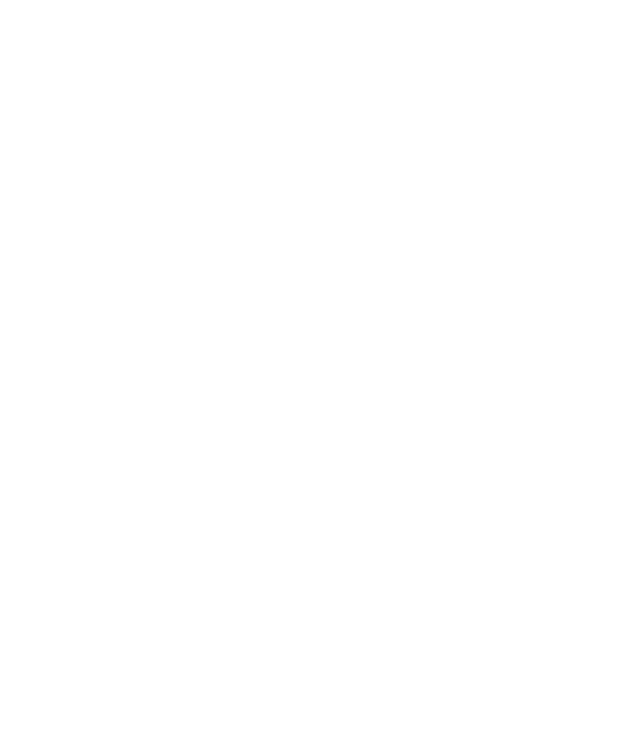
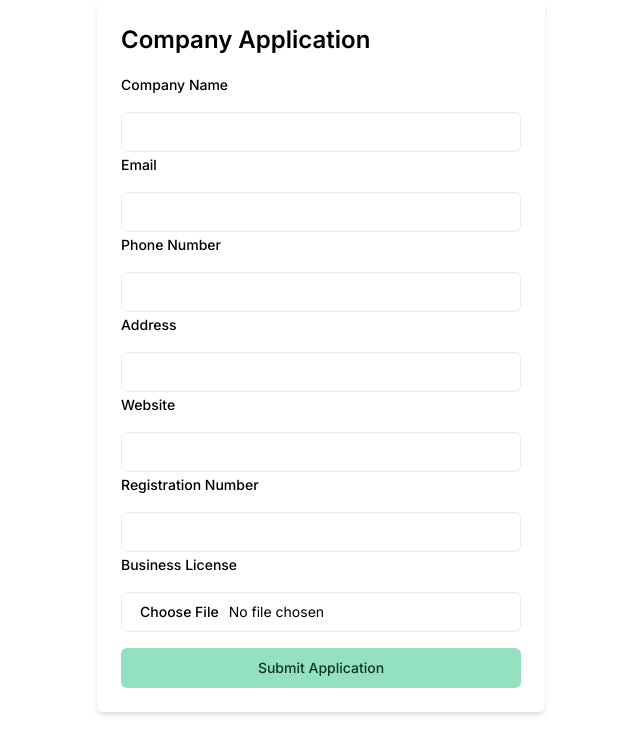
Before and after one commit to SiewJun/ecosync1, a React (Vite) app in the folder client/: page /company-signup in a window 1280 px wide. Before the commit this address had no page. Shown: the top 754 px of the page, without its empty margins (319-959 px from the left). Built offline with nearby package versions, Linux system fonts and the light colour scheme.

Commit message:
added company registration process and a sample admin dashboard

```diff
--- a/client/src/App.jsx
+++ b/client/src/App.jsx
@@ -8,6 +8,9 @@
 import ProfilePage from './pages/ProfilePage';
 import ForgotPasswordPage from './pages/ForgotPasswordPage';
 import ResetPasswordPage from './pages/ResetPasswordPage';
+import CompanyRegistrationPage from './pages/CompanySignUpPage';
+import AdminDashboardPage from './pages/AdminDashboardPage';
+import CompletedCompanySignUpPage from './pages/CompletedCompanySignUpPage';
 
 const App = () => {
   const [isAuthenticated, setIsAuthenticated] = useState(false);
@@ -26,6 +29,9 @@
           <Route path="/signup" element={<SignUpPage />} />
           <Route path="/forgot-password" element={<ForgotPasswordPage />} />
           <Route path="/reset-password/:token" element={<ResetPasswordPage />} />
+          <Route path="/company-signup" element={<CompanyRegistrationPage />} />
+          <Route path="/admindashboard" element={<AdminDashboardPage />} />
+          <Route path="/complete-registration" element={<CompletedCompanySignUpPage />} />
           <Route path="/profile" element={isAuthenticated ? <ProfilePage /> : <Navigate to="/signin" />} />
         </Routes>
       </Router>
--- /dev/null
+++ b/client/src/_components/auth/AdminDashboard.jsx
@@ -0,0 +1,72 @@
+import { useState, useEffect } from 'react';
+import axios from 'axios';
+
+const AdminDashboard = () => {
+  const [applications, setApplications] = useState([]);
+  const [error, setError] = useState("");
+
+  useEffect(() => {
+    const fetchApplications = async () => {
+      try {
+        const response = await axios.get('http://localhost:5000/api/auth/pending-applications', {
+          headers: {
+            'Authorization': `Bearer ${localStorage.getItem('token')}`,
+          },
+        });
+        setApplications(response.data.applications);
+      } catch (error) {
+        setError(error.response.data.message || 'An error occurred');
+      }
+    };
+
+    fetchApplications();
+  }, []);
+
+  return (
+    <div>
+      <h1>Pending Applications</h1>
+      {error && <p className="text-red-500">{error}</p>}
+      <table>
+        <thead>
+          <tr>
+            <th>Company Name</th>
+            <th>Email</th>
+            <th>Phone Number</th>
+            <th>Status</th>
+            <th>Actions</th>
+          </tr>
+        </thead>
+        <tbody>
+          {applications.map((app) => (
+            <tr key={app.id}>
+              <td>{app.companyName}</td>
+              <td>{app.email}</td>
+              <td>{app.phoneNumber}</td>
+              <td>{app.status}</td>
+              <td>
+                <button onClick={() => handleReview(app.id, 'Approved')}>Approve</button>
+                <button onClick={() => handleReview(app.id, 'Rejected')}>Reject</button>
+              </td>
+            </tr>
+          ))}
+        </tbody>
+      </table>
+    </div>
+  );
+};
+
+const handleReview = async (id, status) => {
+  try {
+    await axios.post(`http://localhost:5000/api/auth/review-application/${id}`, { status }, {
+      headers: {
+        'Authorization': `Bearer ${localStorage.getItem('token')}`,
+      },
+    });
+    // Refresh the application list
+    window.location.reload();
+  } catch (error) {
+    console.error('Error reviewing application:', error);
+  }
+};
+
+export default AdminDashboard;
--- /dev/null
+++ b/client/src/_components/auth/CompanySignUpForm.jsx
@@ -0,0 +1,116 @@
+import { useState } from "react";
+import { Button } from "@/components/ui/button";
+import { Input } from "@/components/ui/input";
+import { Label } from "@/components/ui/label";
+import axios from "axios";
+
+const CompanySignUpForm = () => {
+  const [companyName, setCompanyName] = useState("");
+  const [email, setEmail] = useState("");
+  const [phoneNumber, setPhoneNumber] = useState("");
+  const [address, setAddress] = useState("");
+  const [website, setWebsite] = useState("");
+  const [registrationNumber, setRegistrationNumber] = useState("");
+  const [businessLicense, setBusinessLicense] = useState(null);
+  const [error, setError] = useState("");
+  const [success, setSuccess] = useState("");
+
+  const handleSubmit = async (e) => {
+    e.preventDefault();
+
+    const formData = new FormData();
+    formData.append("companyName", companyName);
+    formData.append("email", email);
+    formData.append("phoneNumber", phoneNumber);
+    formData.append("address", address);
+    formData.append("website", website);
+    formData.append("registrationNumber", registrationNumber);
+    if (businessLicense) {
+      formData.append("businessLicense", businessLicense);
+    }
+
+    try {
+      await axios.post("http://localhost:5000/api/auth/register-company", formData, {
+        headers: {
+          "Content-Type": "multipart/form-data",
+        },
+      });
+      setSuccess("Application submitted successfully");
+      setError("");
+    } catch (error) {
+      setError(error.response.data.message || "An error occurred");
+      setSuccess("");
+    }
+  };
+
+  return (
+    <div className="max-w-md mx-auto p-6 shadow-md rounded-md">
+      <h2 className="text-2xl font-semibold mb-4">Company Application</h2>
+      <form onSubmit={handleSubmit} className="space-y-4">
+        <Label htmlFor="companyName">Company Name</Label>
+        <Input
+          id="companyName"
+          value={companyName}
+          onChange={(e) => setCompanyName(e.target.value)}
+          required
+        />
+
+        <Label htmlFor="email">Email</Label>
+        <Input
+          id="email"
+          type="email"
+          value={email}
+          onChange={(e) => setEmail(e.target.value)}
+          required
+        />
+
+        <Label htmlFor="phoneNumber">Phone Number</Label>
+        <Input
+          id="phoneNumber"
+          value={phoneNumber}
+          onChange={(e) => setPhoneNumber(e.target.value)}
+          required
+        />
+
+        <Label htmlFor="address">Address</Label>
+        <Input
+          id="address"
+          value={address}
+          onChange={(e) => setAddress(e.target.value)}
+          required
+        />
+
+        <Label htmlFor="website">Website</Label>
+        <Input
+          id="website"
+          value={website}
+          onChange={(e) => setWebsite(e.target.value)}
+          required
+        />
+
+        <Label htmlFor="registrationNumber">Registration Number</Label>
+        <Input
+          id="registrationNumber"
+          value={registrationNumber}
+          onChange={(e) => setRegistrationNumber(e.target.value)}
+          required
+        />
+
+        <Label htmlFor="businessLicense">Business License</Label>
+        <Input
+          id="businessLicense"
+          type="file"
+          onChange={(e) => setBusinessLicense(e.target.files[0])}
+          required
+        />
+
+        <Button type="submit" className="w-full mt-4">Submit Application</Button>
+
+        {error && <p className="text-red-500 mt-2">{error}</p>}
+        {success && <p className="text-green-500 mt-2">{success}</p>}
+      </form>
+    </div>
+  );
+};
+
+export default CompanySignUpForm;
--- /dev/null
+++ b/client/src/_components/auth/CompletedCompanySignUp.jsx
@@ -0,0 +1,53 @@
+import { useState } from "react";
+import { useLocation } from "react-router-dom";
+import { Button } from "@/components/ui/button";
+import { Input } from "@/components/ui/input";
+import { Label } from "@/components/ui/label";
+import axios from "axios";
+
+const CompletedCompanySignUp = () => {
+  const [password, setPassword] = useState("");
+  const [error, setError] = useState("");
+  const [success, setSuccess] = useState("");
+  const location = useLocation();
+  const query = new URLSearchParams(location.search);
+  const token = query.get('token');
+
+  const handleSubmit = async (e) => {
+    e.preventDefault();
+    try {
+      await axios.post("http://localhost:5000/api/auth/complete-registration", {
+        password,
+        token,
+      });
+      setSuccess("Registration completed successfully");
+      setError("");
+    } catch (error) {
+      setError(error.response.data.message || "An error occurred");
+      setSuccess("");
+    }
+  };
+
+  return (
+    <div className="max-w-md mx-auto p-6 shadow-md rounded-md">
+      <h2 className="text-2xl font-semibold mb-4">Complete Registration</h2>
+      <form onSubmit={handleSubmit} className="space-y-4">
+        <Label htmlFor="password">Password</Label>
+        <Input
+          id="password"
+          type="password"
+          value={password}
+          onChange={(e) => setPassword(e.target.value)}
+          required
+        />
+
+        <Button type="submit" className="w-full mt-4">Complete Registration</Button>
+
+        {error && <p className="text-red-500 mt-2">{error}</p>}
+        {success && <p className="text-green-500 mt-2">{success}</p>}
+      </form>
+    </div>
+  );
+};
+
+export default CompletedCompanySignUp;
--- a/client/src/_components/nav/ProfileDropdown.jsx
+++ b/client/src/_components/nav/ProfileDropdown.jsx
@@ -50,7 +50,7 @@
       case 'ADMIN':
         return (
           <>
-            <DropdownMenuItem onClick={() => navigate('/dashboard')}>Dashboard</DropdownMenuItem>
+            <DropdownMenuItem onClick={() => navigate('/admindashboard')}>Dashboard</DropdownMenuItem>
             <DropdownMenuSeparator />
             <DropdownMenuItem onClick={handleLogout}>Logout</DropdownMenuItem>
           </>
--- /dev/null
+++ b/client/src/pages/AdminDashboardPage.jsx
@@ -0,0 +1,11 @@
+import AdminDashboard from "@/_components/auth/AdminDashboard";
+
+const AdminDashboardPage = () => {
+  return (
+    <div>
+      <AdminDashboard />
+    </div>
+  );
+}
+
+export default AdminDashboardPage;
--- /dev/null
+++ b/client/src/pages/CompanySignUpPage.jsx
@@ -0,0 +1,11 @@
+import CompanySignUpForm from "@/_components/auth/CompanySignUpForm";
+
+const CompanySignUpPage = () => {
+  return (
+    <div>
+      <CompanySignUpForm />
+    </div>
+  );
+};
+
+export default CompanySignUpPage;
--- /dev/null
+++ b/client/src/pages/CompletedCompanySignUpPage.jsx
@@ -0,0 +1,11 @@
+import CompletedCompanySignUp from "@/_components/auth/CompletedCompanySignUp";
+
+const CompletedCompanySignUpPage = () => {
+  return (
+    <div>
+      <CompletedCompanySignUp />
+    </div>
+  );
+};
+
+export default CompletedCompanySignUpPage;
```
